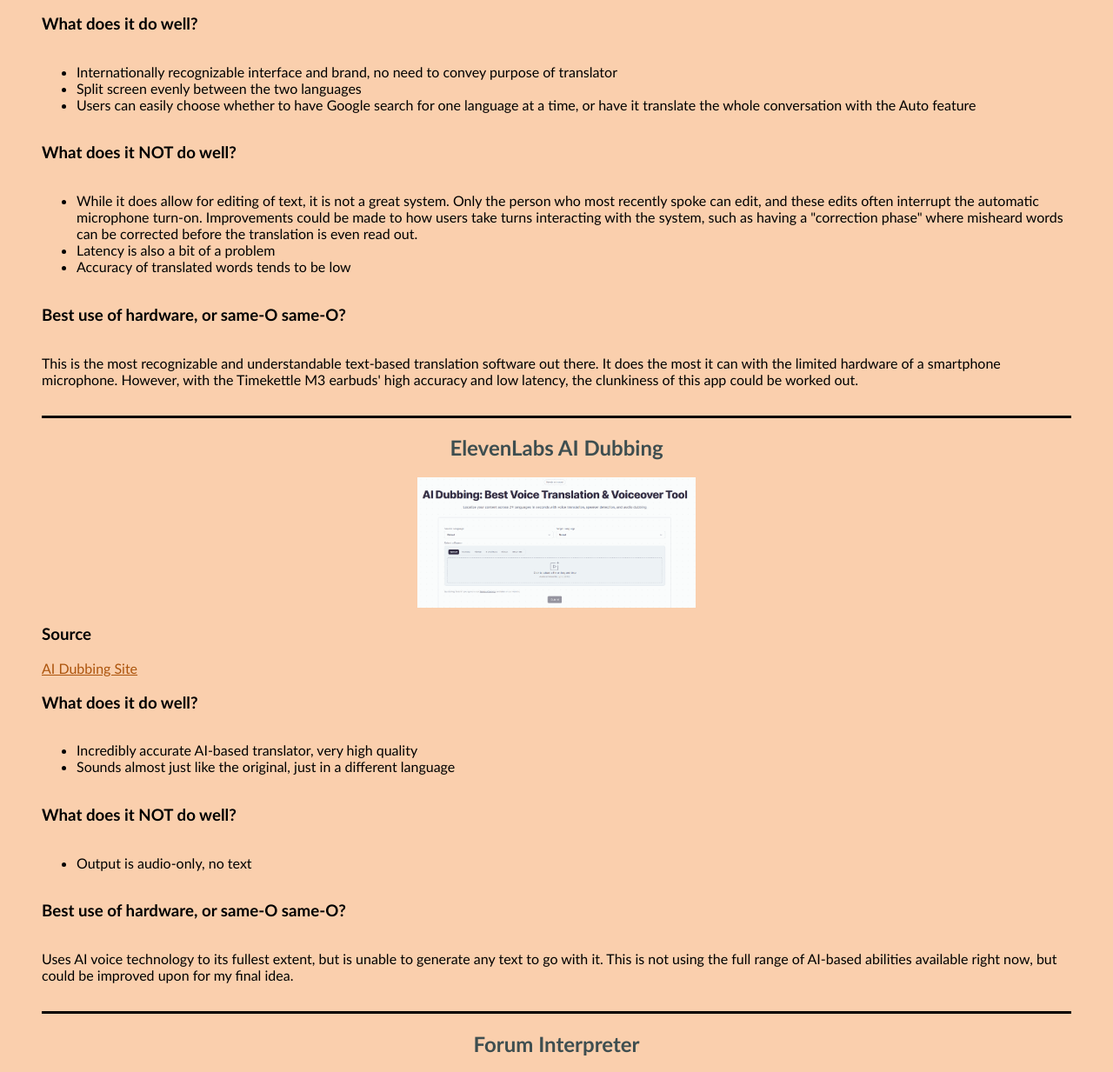
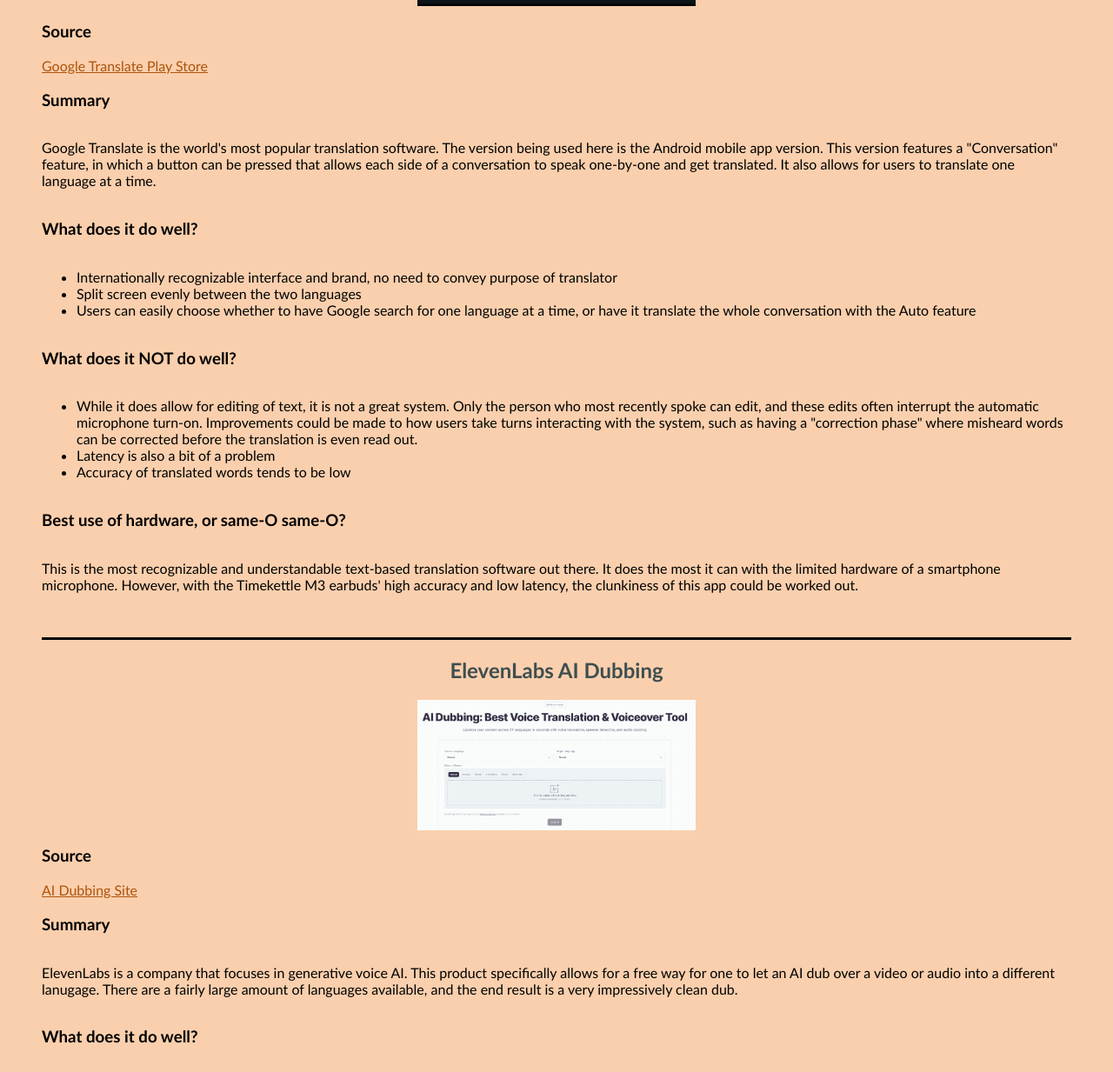
Before and after one commit to liammailley/liammailley.github.io, a plain HTML site: page idm381/hwk02.html in a window 1280 px wide. Shown: the part 924-2157 px from the top of the page at 87% size. Drawn offline with Linux system fonts and the light colour scheme.

Commit message:
HWK02 ready to submit

```diff
--- a/idm381/hwk02.html
+++ b/idm381/hwk02.html
@@ -64,6 +64,10 @@
 <body>
      <div class="container">
           <h1>IDM 381 - Homework 2</h1>
+          <h2 class="title">My Product: Timekettle M3 Translation Earbuds</h2>
+
+          <br>
+
           <div class="example">
                <h2 class="title">Google Translate</h2>
                <img class="image" src="screenshot1.png"></img>
@@ -71,6 +75,12 @@
                     <h3>Source</h3>
                     <a target="_blank" href="https://play.google.com/store/apps/details?id=com.google.android.apps.translate&hl=en_US&gl=US">Google Translate Play Store</a>
 
+                    <h3>Summary</h3>
+                    <p>Google Translate is the world's most popular translation software.
+                         The version being used here is the Android mobile app version.
+                         This version features a "Conversation" feature, in which a button can be pressed that allows each side of a conversation to speak one-by-one and get translated.
+                         It also allows for users to translate one language at a time.
+                    </p>
                     <h3>What does it do well?</h3>
                     <ul>
                          <li>Internationally recognizable interface and brand, no need to convey purpose of translator</li>
@@ -87,12 +97,23 @@
                     <p>This is the most recognizable and understandable text-based translation software out there. It does the most it can with the limited hardware of a smartphone microphone. However, with the Timekettle M3 earbuds' high accuracy and low latency, the clunkiness of this app could be worked out.</p>
                </div>
           </div>
+
+          <br>
+
           <div class="example">
                <h2 class="title">ElevenLabs AI Dubbing</h2>
                <img class="image" src="screenshot2.png"></img>
                <div class="questions">
                     <h3>Source</h3>
                     <a target="_blank" href="https://elevenlabs.io/dubbing?utm_source=google&utm_medium=cpc&utm_campaign=non_brand&utm_content=dubbing&utm_term=online%20voice%20translation&gclid=Cj0KCQjw4bipBhCyARIsAFsieCw3zEAxXeAY7owLW5oVykP_r_MJ3nV_su6M5T6p4gEO5Kyyow3pzfcaAlpXEALw_wcB">AI Dubbing Site</a>
+
+                    <h3>Summary</h3>
+                    <p>
+                         ElevenLabs is a company that focuses in generative voice AI.
+                         This product specifically allows for a free way for one to let an AI dub over a video or audio into a different lanugage.
+                         There are a fairly large amount of languages available, and the end result is a very impressively clean dub.
+                    </p>
+
                     <h3>What does it do well?</h3>
                     <ul>
                          <li>Incredibly accurate AI-based translator, very high quality</li>
@@ -106,12 +127,22 @@
                     <p>Uses AI voice technology to its fullest extent, but is unable to generate any text to go with it. This is not using the full range of AI-based abilities available right now, but could be improved upon for my final idea.</p>
                </div>
           </div>
+
+          <br>
+
           <div class="example">
                <h2 class="title">Forum Interpreter</h2>
                <img class="image" src="screenshot3.png"></img>
                <div class="questions">
                     <h3>Source</h3>
                     <a target="_blank" href="https://play.google.com/store/apps/details?id=com.waverlylabs.audience.translate">Forum Interpreter Play Store</a>
+
+                    <h3>Summary</h3>
+                    <p>Forum is a translator app designed specifically for confrences.
+                         It allows for near-instant one-sided translation of a single language from a single speaker.
+                         This translation allows for lectures or classes to be understood in a completely different language in real time.
+                    </p>
+
                     <h3>What does it do well?</h3>
                     <ul>
                          <li>Quickly translates text with the help of AI</li>
@@ -126,6 +157,13 @@
                     <p>This technology makes use of AI to provide text translations, but doesn't support the two-sided nature of a conversation. An app like this with a conversation focus would be the perfect solution.</p>
                </div>
           </div>
+
+          <br>
+          <div class="example">
+               <h1>Name for my App</h1>
+               <h2 class="title">Speakeasy</h2>
+          </div>
+
      </div>
 </head>
 </body>
```
